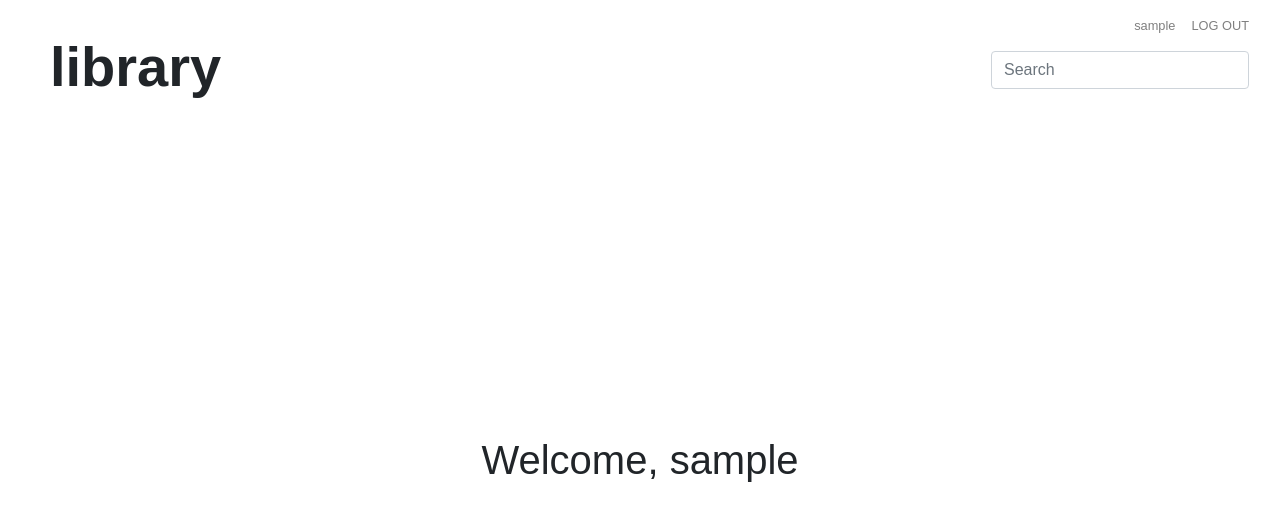
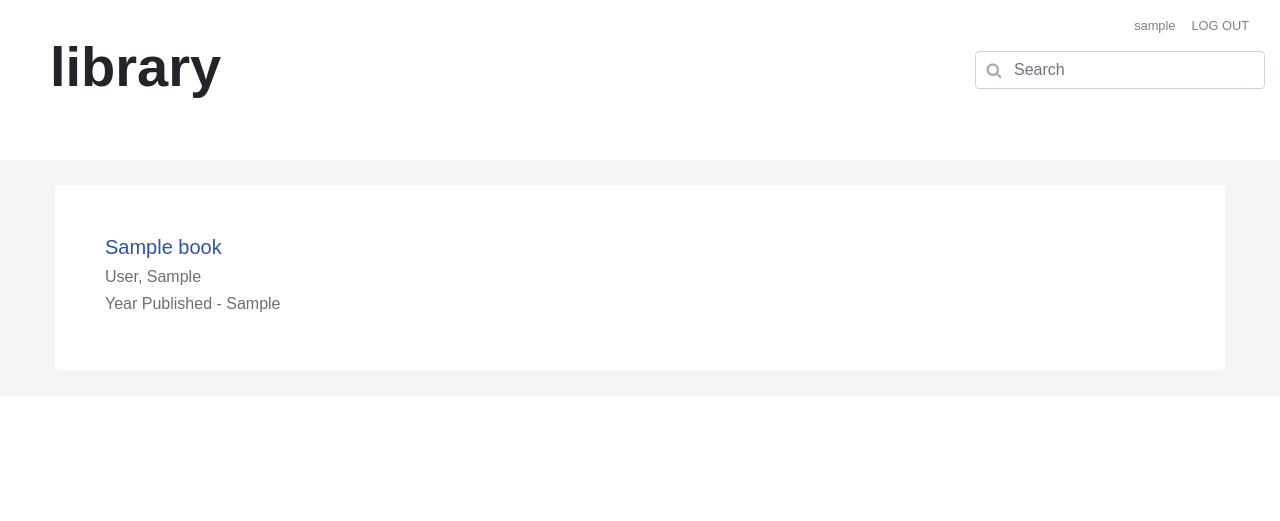
Before and after one commit to martintierro/SECURDE-DjangoLibrary, a Django app: page /catalog/ in a window 1280 px wide. Shown: the top 521 px of the page. Run offline with Django 3.2, Linux system fonts and the light colour scheme; a user stored in the database is signed in; tables that the repository leaves empty hold one stand-in row (values such as "Sample post"); some libraries are stand-ins or nearby versions.

Commit message:
Fixed styling of books.html

```diff
--- a/catalog/static/catalog/style.css
+++ b/catalog/static/catalog/style.css
@@ -14,6 +14,7 @@ html, body{
 
 section{
     height: 20%;
+    background: white;
 }
 
 #navTxt{
@@ -70,6 +71,39 @@ input[type=number] {
     width: 300px;
 }
 
-#search{
-    margin:1rem;
+.has-search .form-control {
+    padding-left: 2.375rem;
 }
+
+.has-search .form-control-feedback {
+    position: absolute;
+    z-index: 2;
+    display: block;
+    width: 2.375rem;
+    height: 2.375rem;
+    line-height: 2.375rem;
+    text-align: center;
+    pointer-events: none;
+    color: #aaa;
+}
+
+.book_body{
+    background: #f4f4f4;
+    padding: 5px;
+}
+
+.book_card{
+    background-color: white;
+    padding: 50px;
+    margin: 20px 50px;
+    border-radius: 5px;
+}
+
+h5{
+    color: #3151a2;
+}
+
+h6{
+    color: #6e6e6e;
+    font-weight: 300!important;
+}
--- a/catalog/templates/catalog/base.html
+++ b/catalog/templates/catalog/base.html
@@ -1,11 +1,12 @@
 {% block title %}<title>Library</title>{% endblock %}
 {%  load static %}
 <link href="https://stackpath.bootstrapcdn.com/bootstrap/4.4.1/css/bootstrap.min.css" rel="stylesheet">
+<link href="https://stackpath.bootstrapcdn.com/font-awesome/4.7.0/css/font-awesome.min.css" rel="stylesheet" integrity="sha384-wvfXpqpZZVQGK6TAh5PVlGOfQNHSoD2xbE+QkPxCAFlNEevoEH3Sl0sibVcOQVnN" crossorigin="anonymous">
 <script src="https://code.jquery.com/jquery-3.4.1.min.js" integrity="sha256-CSXorXvZcTkaix6Yvo6HppcZGetbYMGWSFlBw8HfCJo=" crossorigin="anonymous"></script>
 <script src="https://stackpath.bootstrapcdn.com/bootstrap/4.4.1/js/bootstrap.min.js"></script>
 <link href="{%  static 'catalog/style.css' %}" rel="stylesheet">
 
-<section>
+<section class="sticky-top">
     <div class="container-fluid">
         <div class="row topNav">
             <div class="col-md-2 font-weight-bold text-center" id="navTxt"><a>library</a></div>
@@ -32,15 +33,15 @@
                     </div>
                 </nav>
                 <form class="h-100 my-0" id="search">
-                      <fieldset>
-                          <input class="form-control" type="search" placeholder="Search" aria-label="Search">
-                      </fieldset>
+                    <div class="form-group has-search">
+                        <span class="fa fa-search form-control-feedback"></span>
+                        <input type="text" class="form-control" placeholder="Search">
+                    </div>
                 </form>
             </div>
         </div>
     </div>
 </section>
-
 {% block content %}
 
 {% endblock %}
--- /dev/null
+++ b/catalog/templates/catalog/books.html
@@ -0,0 +1,17 @@
+{% extends "catalog/base.html" %}
+
+{% block title %}<title>Sign Up</title>{% endblock %}
+
+{% block content %}
+<div class="container-fluid book_body">
+     {% for x in books %}
+         <div class="book_card">
+            <span>
+                <h5>{{x.title}}</h5>
+                <h6>{{x.author}}</h6>
+                <h6>Year Published - {{x.year}}</h6>
+             </span>
+         </div>
+     {% endfor %}
+</div>
+{% endblock %}
--- a/catalog/urls.py
+++ b/catalog/urls.py
@@ -2,6 +2,6 @@ from django.urls import path
 from . import views
 
 urlpatterns = [
-    path('', views.index, name='index'),
+    path('', views.index, name='books'),
     path('signup/', views.SignupView.as_view(), name='signup'),
 ]
--- a/catalog/views.py
+++ b/catalog/views.py
@@ -1,6 +1,5 @@
-from django.shortcuts import render, redirect
 from django.template import loader
-from django.contrib.auth import authenticate, login
+from django.template.response import TemplateResponse
 from django.views.generic import View
 from django.http import HttpResponse
 from django.shortcuts import render, redirect
@@ -11,12 +10,14 @@ from .forms import *
 # Create your views here.
 
 def index(request):
-    template = loader.get_template('catalog/index.html')
+    template = loader.get_template('catalog/books.html')
+    books = Book.objects.all()
+    instances = BookInstance.objects.all()
     context = {
-
+        'books': books,
+        'instances': instances,
     }
     return HttpResponse(template.render(context, request))
-
 
 class SignupView(View):
     form_class = SignupForm
```
